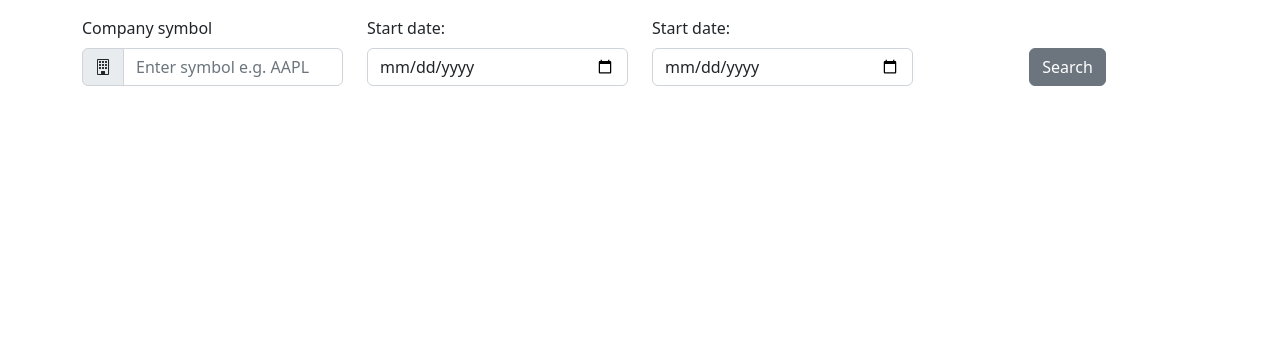
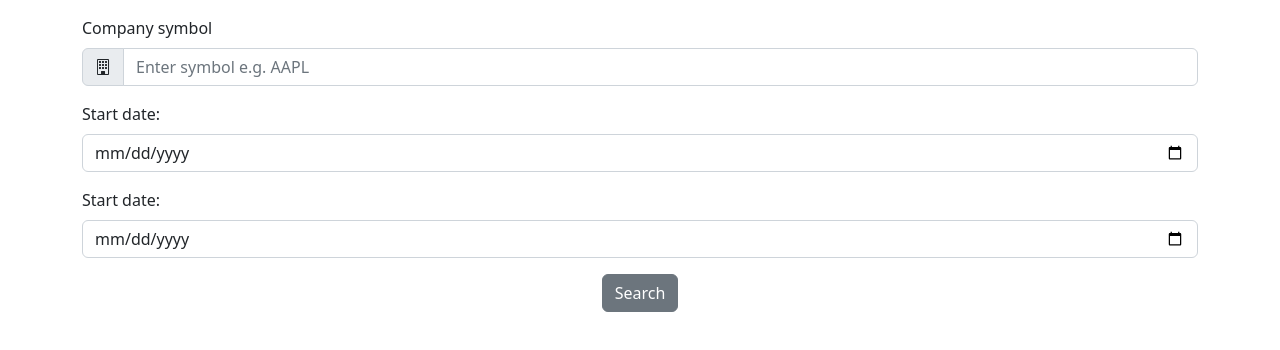
Before and after one commit to GytAndr/Tech-assignment, a React (Vite) app in the folder Tech-assignment/FRONTEND/: page / in a window 1280 px wide. Shown: the top 350 px of the page. Built offline with nearby package versions, Linux system fonts and the light colour scheme.

Commit message:
validation error added

```diff
--- a/Tech-assignment/FRONTEND/src/components/SearchForm.jsx
+++ b/Tech-assignment/FRONTEND/src/components/SearchForm.jsx
@@ -3,14 +3,28 @@ import Form from 'react-bootstrap/Form';
 import InputGroup from 'react-bootstrap/InputGroup';
 import Row from 'react-bootstrap/Row';
 import Col from 'react-bootstrap/Col';
+import { useState } from 'react';
 
 export default function SearchForm() {
+	//temp state
+	const [validated, setValidated] = useState(false);
+	const handleSubmit = (event) => {
+		const form = event.currentTarget;
+		if (form.checkValidity() === false) {
+			event.preventDefault();
+			event.stopPropagation();
+		}
+
+		setValidated(true);
+	};
+
 	return (
 		<Row>
+			<Form noValidate validated={validated} onSubmit={handleSubmit}>
 				<Col sm>
 					<Form.Group className="mb-3">
 						<Form.Label htmlFor="companyInputField">Company symbol</Form.Label>
-					<InputGroup>
+						<InputGroup hasValidation className="position-relative">
 							<InputGroup.Text>
 								<i className="bi bi-building"></i>
 							</InputGroup.Text>
@@ -18,7 +32,17 @@ export default function SearchForm() {
 								type="text"
 								id="companyInputField"
 								placeholder="Enter symbol e.g. AAPL"
+								required
 							/>
+							<Form.Control.Feedback
+								tooltip
+								type="invalid"
+								className="position-absolute"
+								style={{ top: '-35px' }}
+							>
+								Search input should have only letters and less then 35
+								characters
+							</Form.Control.Feedback>
 						</InputGroup>
 					</Form.Group>
 				</Col>
@@ -35,10 +59,11 @@ export default function SearchForm() {
 					</Form.Group>
 				</Col>
 				<Col sm className="d-flex justify-content-center align-items-end mb-3">
-				<Button variant="secondary" type="button">
+					<Button variant="secondary" type="submit">
 						Search
 					</Button>
 				</Col>
+			</Form>
 		</Row>
 	);
 }
```
Lines whose indentation alone changed are shown as unchanged.
